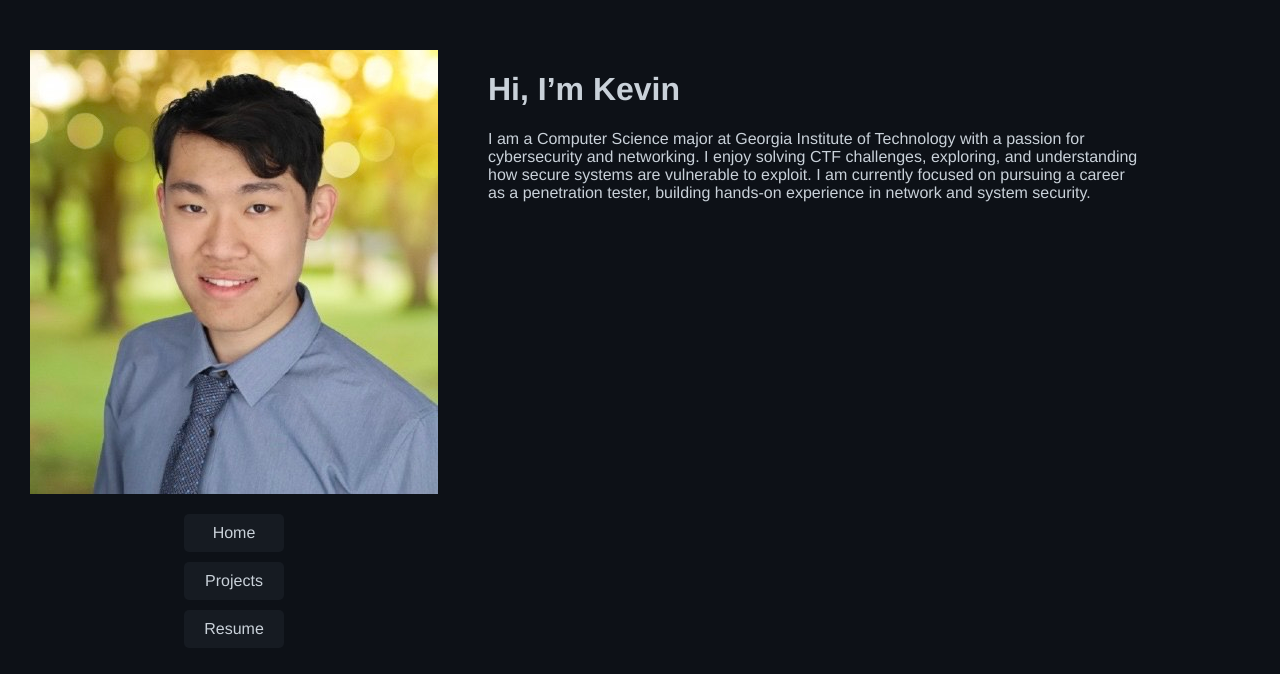
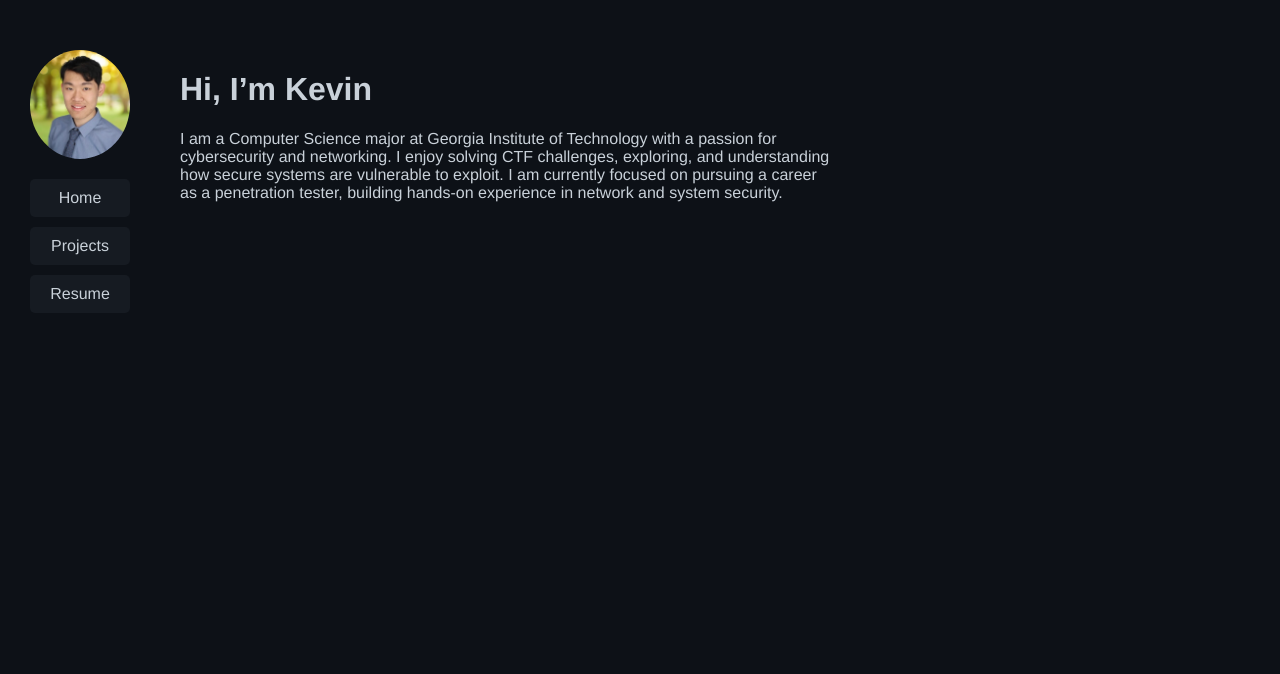
Before and after one commit to KevinYinGithub/KY.github.io, a Jekyll site: the page built from index.md, in a window 1280 px wide. Shown: the top 674 px of the page. Built offline with Jekyll 4.4.1, drawn with Linux system fonts in a browser that asks for light colours.

Commit message:
Update style.css

```diff
--- a/assets/css/style.css
+++ b/assets/css/style.css
@@ -26,7 +26,7 @@ body {
 }
 
 .profile-photo {
-  border-radius: 50% /* makes it oval. Use 50% / 50% for perfect circle */
+  border-radius: 50%;
   width: 100px;             /* smaller size */
   height: auto;             /* keeps aspect ratio */
   margin-bottom: 20px;
```
